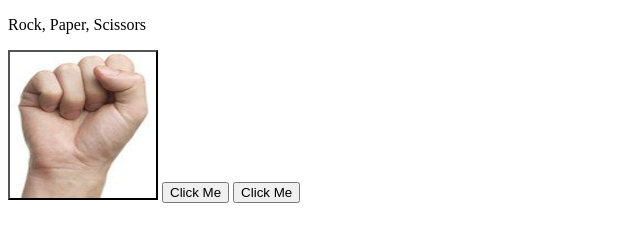
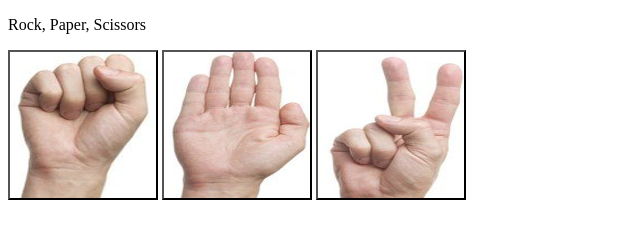
Before and after one commit to flos06/game, a plain HTML site: page index.html in a window 1280 px wide. Shown: the whole page, without its empty margins (0-640 px from the left). Drawn offline with Linux system fonts and the light colour scheme.

Commit message:
add scissors and paper

```diff
--- a/game.js
+++ b/game.js
@@ -4,6 +4,16 @@ let playerScore = 0
 const rock = document.querySelector('#rock');
 rock.addEventListener('click', function() {
     playRound('rock')
+})
+
+const scissors = document.querySelector('#scissors');
+scissors.addEventListener('click', function() {
+    playRound('scissors')
+})
+
+const paper = document.querySelector('#paper');
+paper.addEventListener('click', function() {
+    playRound('paper')
 })
 
 
--- a/index.html
+++ b/index.html
@@ -16,8 +16,8 @@
     <div id ="wrong"></div>
 
         <button id="rock"></button>
-        <button id="paper">Click Me</button>
-        <button id="scissors">Click Me</button>
+        <button id="paper"></button>
+        <button id="scissors"></button>
 
 
 </body>
--- a/mystyle.css
+++ b/mystyle.css
@@ -8,3 +8,17 @@ button {
     height: 150px;
     width: 150px
 }
+
+#scissors {
+    background-image: url(./images/scissors.png);
+    background-size: 150px 150px;
+    height: 150px;
+    width: 150px
+}
+
+#paper {
+    background-image: url(./images/paper.png);
+    background-size: 150px 150px;
+    height: 150px;
+    width: 150px
+}
```
Also changed, not shown: images/paper.png (added), images/scissors.png (added).
